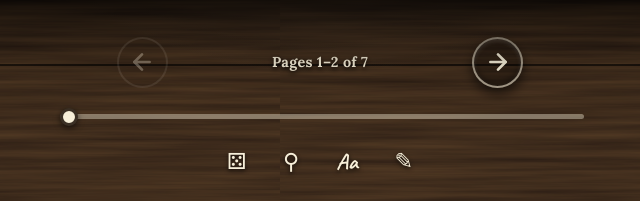
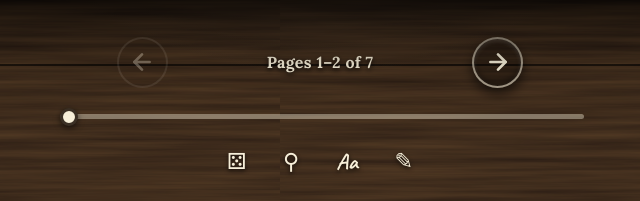
Before and after one commit to pearlbipin/TheDiaryOfPearlBipin, a plain HTML site: page index.html in a window 1280 px wide. Shown: the part 596-797 px from the top of the page, 320-960 px from the left. Drawn offline with Linux system fonts and the light colour scheme.

Commit message:
Increase font size of page counter to 1.0rem

```diff
--- a/index.html
+++ b/index.html
@@ -462,7 +462,7 @@ footer {
 /* UI OVERHAUL: Serious, Bold Serif Counter */
 .page-counter {
   font-family: var(--font-serif); /* Serious font */
-  font-size: 0.9rem;
+  font-size: 1.0rem;
   font-weight: 700;
   color: var(--paper);
   text-shadow: 0 2px 5px rgba(0, 0, 0, 0.9); /* Strong shadow for readability */
```
